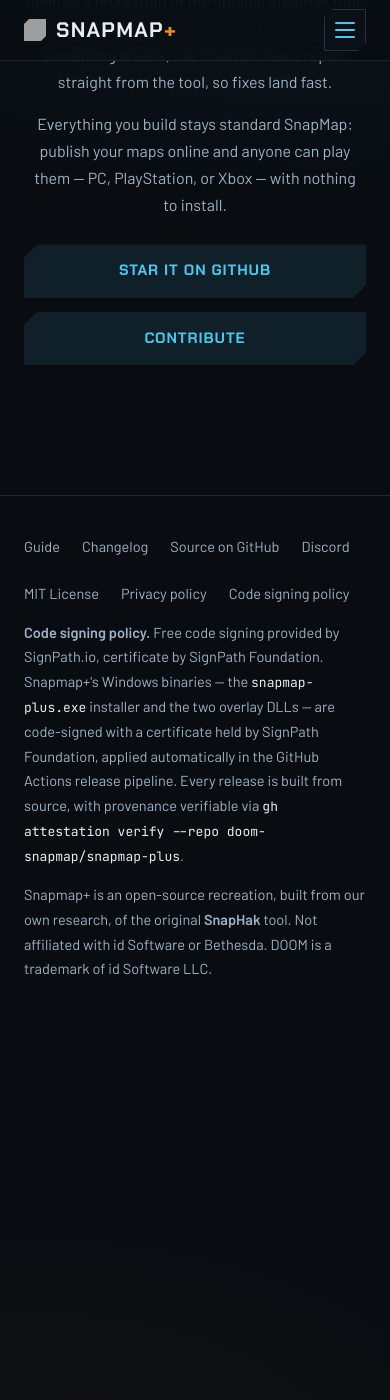
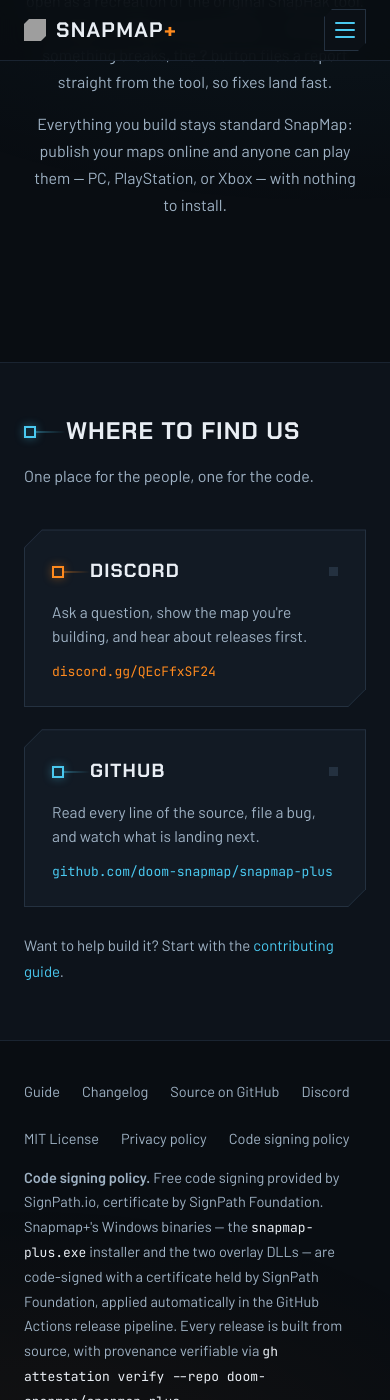
Before and after one commit to doom-snapmap/snapmap-web, a Jekyll site: the page built from site/index.html, in a window 390 px wide and 1400 px high, scrolled down 7056 px. Built offline with Jekyll 4.4.1, drawn with Linux system fonts in a browser that asks for light colours; before the commit the page ends 8085 px from its top, so only the background shows below that; grey boxes are pictures that could not be loaded.

Commit message:
site: move the GitHub and Discord links out of the nav into a homepage section
The nav carried six links plus the Download button, which crowded the bar and
put two off-site destinations next to the four in-site pages. Drop GitHub and
Discord from the nav and give them a dedicated "Where to find us" section on the
homepage, drawn as the logic chips the hero graph opens with: an input port
wired into the name, an output port on the right edge. Cyan for the code,
argent for the people, matching the palette's existing meaning.

The chamfered outline is two clip-path layers -- the element paints the border
color, the absolutely positioned ::before paints the panel fill a pixel inside
it -- because a plain border gets sliced open by the chamfer.

The community section's CTA row is removed: its GitHub link is now the GitHub
chip, and its Contribute link is the note under the grid. Footers are unchanged,
so every page still reaches both destinations.

```diff
--- a/site/_includes/header.html
+++ b/site/_includes/header.html
@@ -18,8 +18,6 @@
           <a href="{{ include.base }}snapmap-plus-guide.html"{% if include.current == 'guide' %} aria-current="page"{% endif %}>Guide</a>
           <a href="{{ include.base }}changelog.html"{% if include.current == 'changelog' %} aria-current="page"{% endif %}>Changelog</a>
           <a href="{{ include.base }}community.html"{% if include.current == 'community' %} aria-current="page"{% endif %}>Community</a>
-          <a href="https://github.com/doom-snapmap/snapmap-plus">GitHub</a>
-          <a href="https://discord.gg/QEcFfxSF24" rel="noopener">Discord</a>
         </div>
         {% if include.download %}<a class="btn-nav" data-dl href="https://github.com/doom-snapmap/snapmap-plus/releases">Download</a>{% endif %}
       </div>
--- a/site/assets/site.css
+++ b/site/assets/site.css
@@ -567,6 +567,117 @@
 .community .big-line em { font-style: normal; color: var(--wire); }
 .community p { color: var(--muted); max-width: 44em; margin: 0 auto 14px; text-wrap: pretty; }
 .community .cta-row { justify-content: center; margin-top: 26px; }
+
+/* ---------- connect (where to find us) ----------
+
+   Each destination is drawn as a logic chip from the hero graph: an input port wired
+   into the name, an output port on the right edge where the signal leaves. The chamfered
+   outline is a two-layer clip-path — the element paints the border color, the absolutely
+   positioned ::before paints the panel fill one pixel inside it — because a plain border
+   would be sliced open by the chamfer. Accent is per-chip: cyan for the code, argent for
+   the people. */
+
+/* qualified with `section` so it outranks `section.deck`'s border and `section`'s padding */
+section.connect { padding: 72px 0 84px; border-bottom: none; }
+
+.connect-grid {
+  display: grid;
+  grid-template-columns: repeat(2, minmax(0, 1fr));
+  gap: 22px;
+}
+
+.link-chip {
+  --accent: var(--wire);
+  --accent-faint: var(--wire-faint);
+  --accent-soft: var(--wire-soft);
+  --accent-glow: rgba(74, 201, 240, 0.4);
+
+  position: relative;
+  display: grid;
+  grid-template-columns: minmax(0, 1fr);
+  align-content: start;
+  gap: 12px;
+  padding: 26px 28px 24px;
+  color: var(--ink);
+  background: var(--line);
+  clip-path: polygon(18px 0, 100% 0, 100% calc(100% - 18px), calc(100% - 18px) 100%, 0 100%, 0 18px);
+  transition: transform 0.14s ease, background 0.16s ease, box-shadow 0.2s ease;
+}
+.link-chip::before {
+  content: "";
+  position: absolute;
+  inset: 1px;
+  background: var(--panel);
+  clip-path: polygon(17px 0, 100% 0, 100% calc(100% - 17px), calc(100% - 17px) 100%, 0 100%, 0 17px);
+}
+.link-chip > * { position: relative; }
+
+.link-chip-wire {
+  --accent: var(--wire);
+  --accent-faint: var(--wire-faint);
+  --accent-soft: var(--wire-soft);
+  --accent-glow: rgba(74, 201, 240, 0.4);
+}
+.link-chip-argent {
+  --accent: var(--argent);
+  --accent-faint: var(--argent-faint);
+  --accent-soft: rgba(255, 138, 30, 0.35);
+  --accent-glow: rgba(255, 138, 30, 0.4);
+}
+
+/* port -> wire -> name, the same glyph the section headings use */
+.chip-head { display: flex; align-items: center; gap: 0; }
+.link-chip .node-port {
+  border-color: var(--accent);
+  background: var(--accent-faint);
+  box-shadow: 0 0 10px var(--accent-glow);
+}
+.link-chip .node-wire {
+  width: 26px;
+  background: linear-gradient(90deg, var(--accent-soft), transparent);
+}
+
+.chip-title {
+  font-family: var(--display);
+  text-transform: uppercase;
+  font-size: 19px;
+  font-weight: 700;
+  letter-spacing: 0.06em;
+}
+
+/* the output port — where the signal leaves the chip */
+.chip-out {
+  margin-left: auto;
+  width: 9px;
+  height: 9px;
+  flex: none;
+  background: var(--line);
+  transition: background 0.16s ease, box-shadow 0.2s ease;
+}
+
+.chip-desc { color: var(--muted); font-size: 15.5px; line-height: 1.6; text-wrap: pretty; }
+
+.chip-addr {
+  font-family: var(--mono);
+  font-size: 13px;
+  color: var(--accent);
+  overflow-wrap: anywhere;
+}
+
+.link-chip:hover {
+  color: var(--ink);
+  background: var(--accent);
+  transform: translateY(-2px);
+  box-shadow: 0 0 30px var(--accent-faint);
+}
+.link-chip:hover .node-wire { width: 34px; }
+.link-chip:hover .chip-out {
+  background: var(--accent);
+  box-shadow: 0 0 10px var(--accent-glow);
+}
+.link-chip:active { transform: translateY(0); }
+
+.connect-note { margin: 26px 0 0; color: var(--muted); font-size: 15px; }
 
 /* ---------- footer ---------- */
 
@@ -1600,6 +1711,7 @@
   .hero-graph .wire-path { animation: none; stroke-dashoffset: 0; }
   .hero-graph .pulse { display: none; }
   .btn, .btn:active { transition: none; transform: none; }
+  .link-chip, .link-chip:hover, .link-chip:active { transition: none; transform: none; }
   .nav-menu, .nav-toggle-lines,
   .nav-toggle-lines::before, .nav-toggle-lines::after { transition: none; }
 }
@@ -1662,6 +1774,7 @@
   .feature-row { grid-template-columns: 1fr; gap: 22px; }
   .feature-row.flip .feature-copy { order: 0; }
   .feature-row.flip .shot { order: 0; }
+  .connect-grid { grid-template-columns: 1fr; }
   .steps { grid-template-columns: 1fr; }
   .step { margin-right: 0; margin-bottom: 30px; }
   .step:last-child { margin-bottom: 0; }
@@ -1699,6 +1812,7 @@
   .btn { width: 100%; text-align: center; }
   .cta-row { flex-direction: column; align-items: stretch; }
   section { padding: 48px 0; }
+  section.connect { padding: 48px 0 56px; }
   .gallery { grid-template-columns: 1fr; }
   .navlinks { gap: 14px; }
   .navlinks a { font-size: 13px; }
--- a/site/index.html
+++ b/site/index.html
@@ -300,10 +300,49 @@
         Everything you build stays standard SnapMap: publish your maps online and anyone can play
         them &mdash; PC, PlayStation, or Xbox &mdash; with nothing to install.
       </p>
-      <div class="cta-row">
-        <a class="btn btn-ghost" href="https://github.com/doom-snapmap/snapmap-plus">Star it on GitHub</a>
-        <a class="btn btn-ghost" href="https://github.com/doom-snapmap/snapmap-plus/blob/main/docs/contributing.md">Contribute</a>
+    </div>
+  </section>
+
+  <!-- Two outputs off the project, drawn as the logic chips the hero graph opens with:
+       port in, name, output port out. Cyan = the code side, argent = the people side. -->
+  <section id="connect" class="deck connect">
+    <div class="wrap">
+      <div class="section-head">
+        <span class="node-port" aria-hidden="true"></span><span class="node-wire" aria-hidden="true"></span>
+        <h2 class="section-title">Where to find us</h2>
       </div>
+      <p class="section-sub">One place for the people, one for the code.</p>
+
+      <div class="connect-grid">
+        <a class="link-chip link-chip-argent" href="https://discord.gg/QEcFfxSF24" rel="noopener">
+          <span class="chip-head">
+            <span class="node-port" aria-hidden="true"></span><span class="node-wire" aria-hidden="true"></span>
+            <span class="chip-title">Discord</span>
+            <span class="chip-out" aria-hidden="true"></span>
+          </span>
+          <span class="chip-desc">
+            Ask a question, show the map you're building, and hear about releases first.
+          </span>
+          <span class="chip-addr">discord.gg/QEcFfxSF24</span>
+        </a>
+
+        <a class="link-chip link-chip-wire" href="https://github.com/doom-snapmap/snapmap-plus">
+          <span class="chip-head">
+            <span class="node-port" aria-hidden="true"></span><span class="node-wire" aria-hidden="true"></span>
+            <span class="chip-title">GitHub</span>
+            <span class="chip-out" aria-hidden="true"></span>
+          </span>
+          <span class="chip-desc">
+            Read every line of the source, file a bug, and watch what is landing next.
+          </span>
+          <span class="chip-addr">github.com/doom-snapmap/snapmap-plus</span>
+        </a>
+      </div>
+
+      <p class="connect-note">
+        Want to help build it? Start with the
+        <a href="https://github.com/doom-snapmap/snapmap-plus/blob/main/docs/contributing.md">contributing guide</a>.
+      </p>
     </div>
   </section>
 </main>
```
